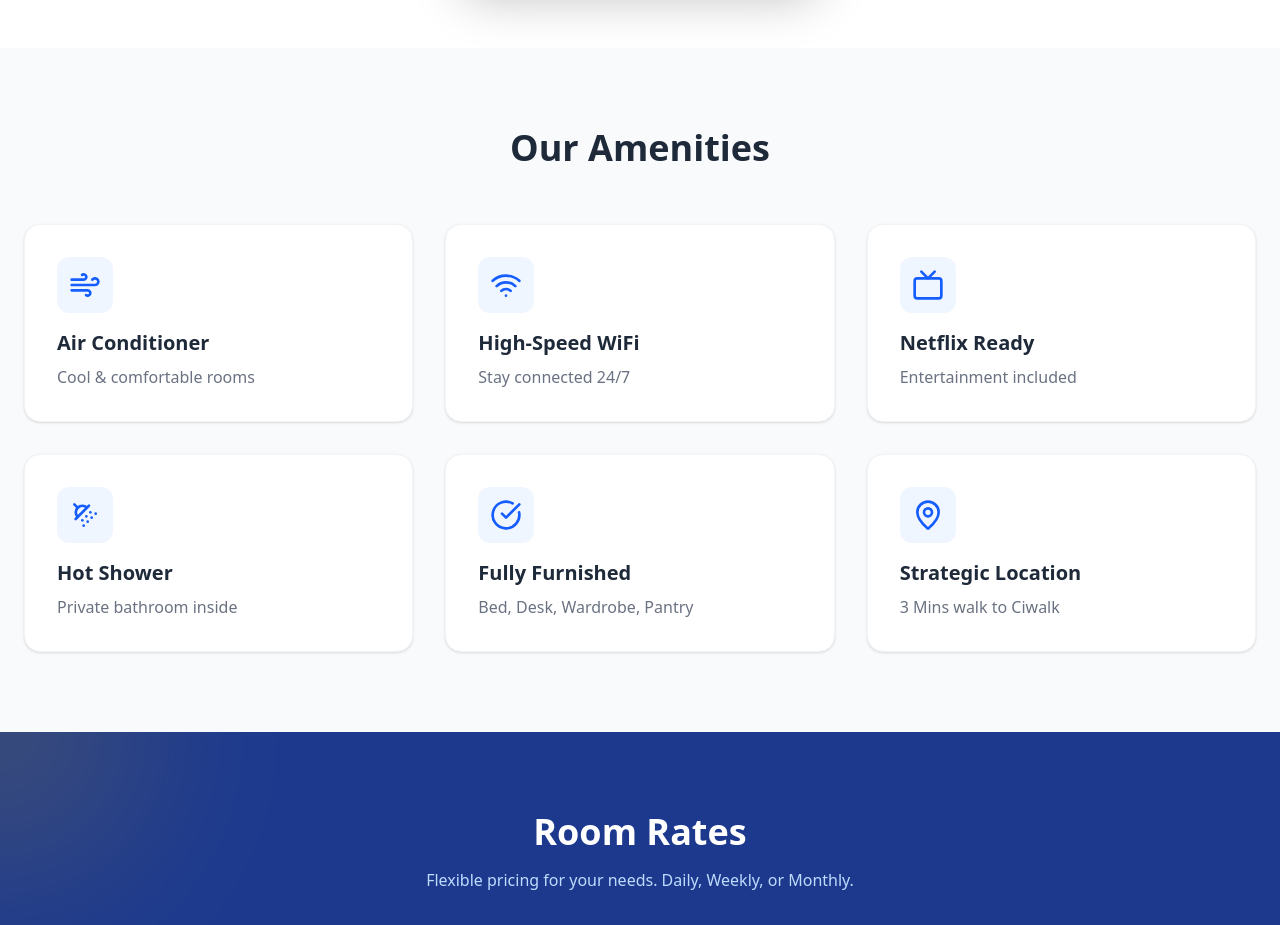
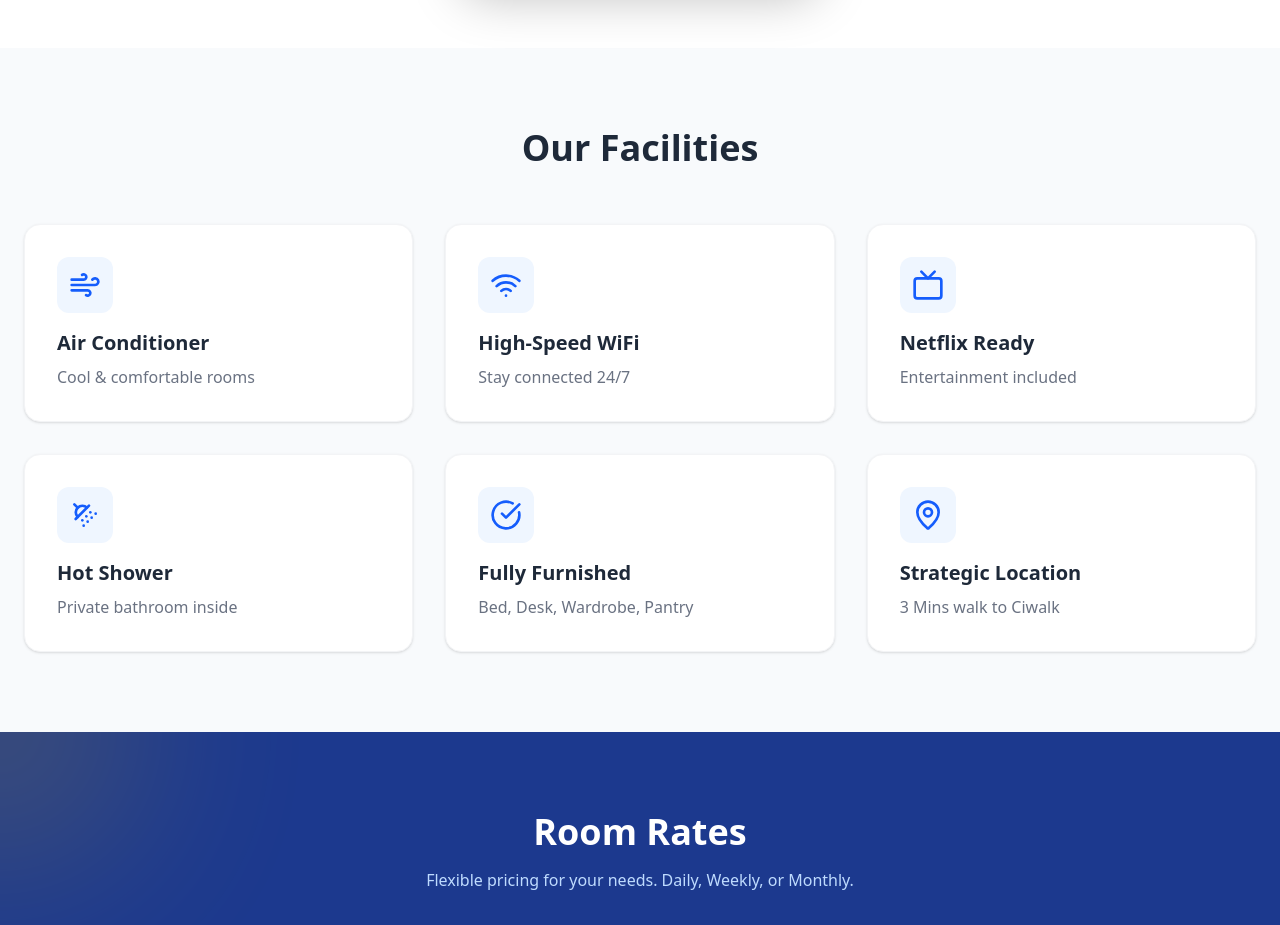
Before and after one commit to hoseajavier/cihampelas-hostel-web, a React (Vite) app: page / in a window 1280 px wide. Shown: the part 2680-3605 px from the top of the page. Built offline with nearby package versions, Linux system fonts and the light colour scheme.

Commit message:
revisi facilities

```diff
--- a/src/pages/Home.jsx
+++ b/src/pages/Home.jsx
@@ -391,7 +391,7 @@ const Home = () => {
       <section className="py-20 px-6 max-w-7xl mx-auto">
         <div className="text-center mb-14">
           <h2 className="text-3xl md:text-4xl font-extrabold text-gray-800 mb-4">
-            Our Amenities
+            Our Facilities
           </h2>
         </div>
 
```
